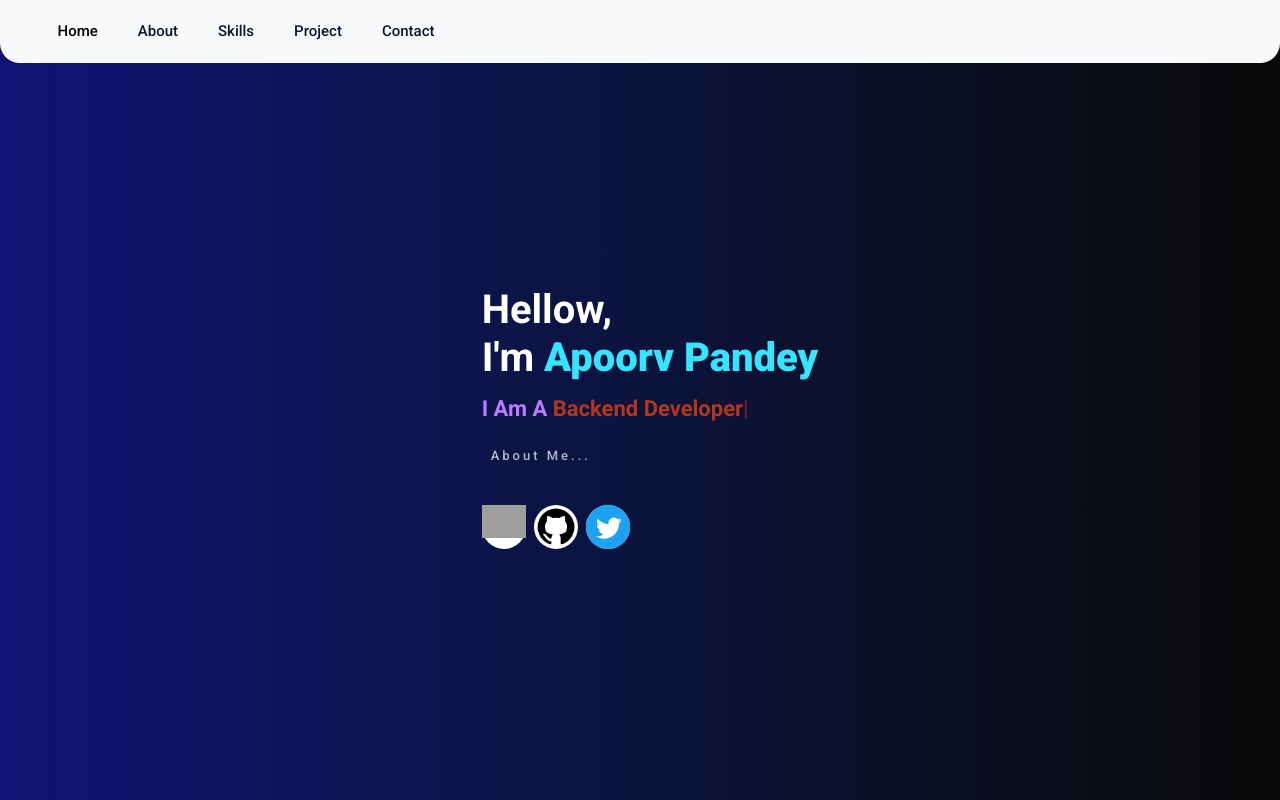
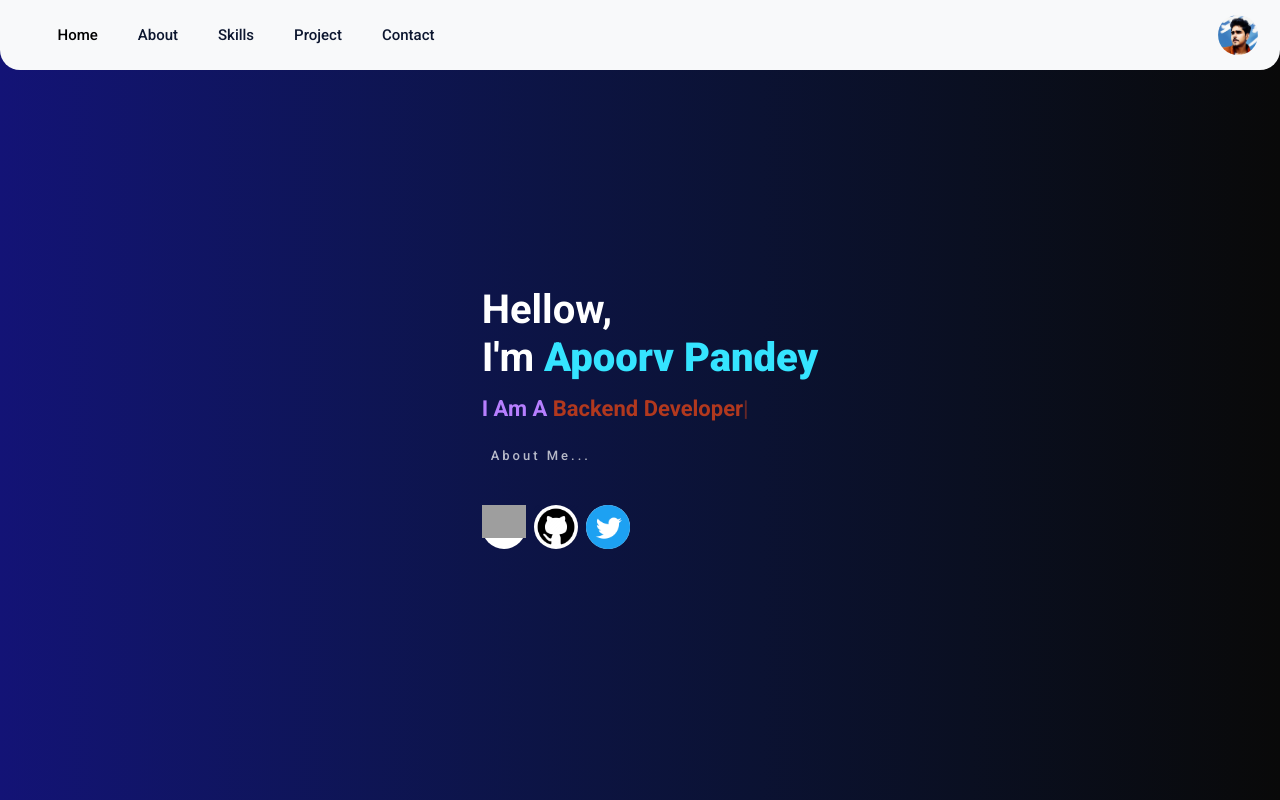
Before and after one commit to apvpandey/Portfolio, a React (Create React App) app: page / in a window 1280 px wide. Shown: the top 800 px of the page. Built offline with nearby package versions, Linux system fonts and the light colour scheme; grey boxes are pictures that could not be loaded; the HTML template or start-up script is replaced by a standard one.

Commit message:
update fixed

```diff
--- a/src/components/contact/Contact.jsx
+++ b/src/components/contact/Contact.jsx
@@ -7,10 +7,10 @@ const Contact = () => {
         <h2 class="section-title">Contact</h2>
         <div class="container text-center">
           <div class="row justify-content-md-center">
-            <div class="col col-lg-6">
+            {/* <div class="col col-lg-4">
               <div className="text-center">
                 <iframe
-                  class="gmap_canvas_iframe"
+                 // class="gmap_canvas_iframe"
                   src="https://www.google.com/maps/embed?pb=!1m18!1m12!1m3!1d117763.67471091678!2d75.86384989999999!3d22.723972749999998!2m3!1f0!2f0!3f0!3m2!1i1024!2i768!4f13.1!3m3!1m2!1s0x3962fcad1b410ddb%3A0x96ec4da356240f4!2sIndore%2C%20Madhya%20Pradesh!5e0!3m2!1sen!2sin!4v1706272535732!5m2!1sen!2sin"
                   allowfullscreen=""
                   loading="lazy"
@@ -19,9 +19,9 @@ const Contact = () => {
                   // height="100%"
                 ></iframe>
               </div>
-            </div>
+            </div> */}
             {/* <div class="col-md-auto">Variable width content</div> */}
-            <div class="col col-lg-4">
+            <div class="col col-lg-3">
               <div>
                 <form action="" class="contact-form">
                   <input type="text" placeholder="Name" class="contact-input" />
--- a/src/components/navbar/Navbar.jsx
+++ b/src/components/navbar/Navbar.jsx
@@ -49,6 +49,9 @@ const NavBar = () => {
               <img className="navImage" src={proImage} alt=".." />
             </div> */}
           </div>
+          <div>
+            <img className="navImage" src={proImage} alt=".." />
+          </div>
         </div>
       </nav>
     </>
```
